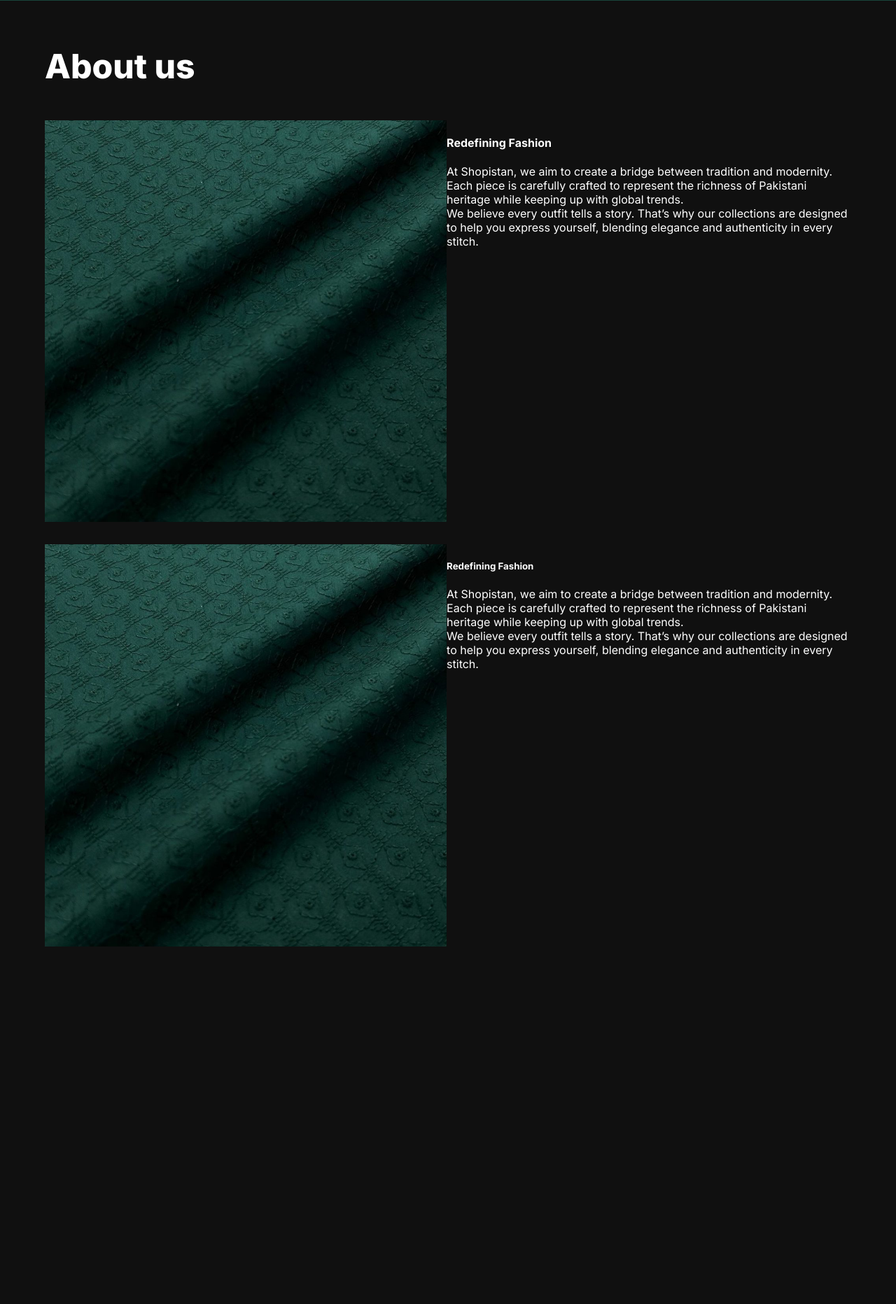
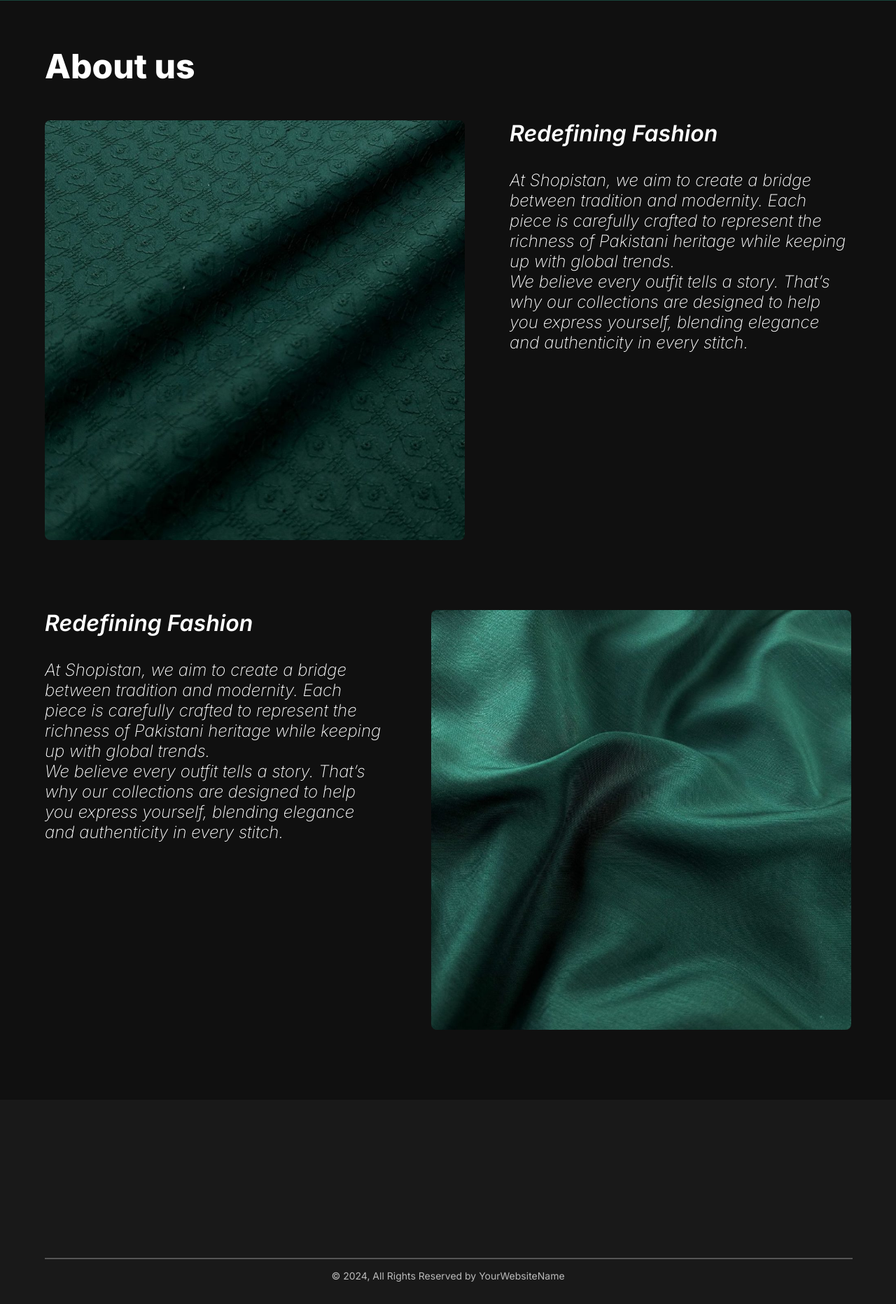
Before and after one commit to usmanz0/SSUET-Clothing-Expert-Website, a Flask app: page / in a window 1280 px wide. Shown: the part 937-2801 px from the top of the page at 70% size. Before the commit the page ends 2290 px from the top, so only its background shows below. Run offline with Flask 3, Linux system fonts and the light colour scheme.

Commit message:
about us section added

```diff
--- a/static/css/general.css
+++ b/static/css/general.css
@@ -1,5 +1,9 @@
+html {
+  scroll-behavior: smooth;
+}
+
 body {
-  padding: 81px 0;
+  padding: 81px 0 0 0;
   margin: 0;
 
   font-family: inter;
--- a/static/css/header.css
+++ b/static/css/header.css
@@ -29,6 +29,7 @@ header {
   display: flex;
 
   align-items: center;
+  justify-content: center;
 
   max-width: 453px;
   margin: 0px 40px 0px 40px;
--- a/static/css/homepage.css
+++ b/static/css/homepage.css
@@ -62,19 +62,72 @@ h2 {
 
 /* About Section */
 
-.about-section {
-  margin: 64px 64px 64px 64px;
+#about {
+  scroll-margin-top: 80px;
 }
 
-.about-info1-container,
-.about-info2-container {
-  display: flex;
-  margin-bottom: 32px;
+.about-section {
+  margin: 64px;
+
 }
 
-.about-info1-container img,
-.about-info2-container img {
-  min-width: 574.1px;
-  min-height: 443px;
+.about-info-container {
+  display: flex;
+  margin-bottom: 100px;
+  gap: 64px;
+
+}
+
+.about-info-container img,
+.about-info-container img {
+  width: 100%;
+  max-width: 900px;
+  max-height: 600px;
   object-fit: cover;
+  border-radius: 8px;
 }
+
+
+h4, h5 {
+  font-size: 32px;
+  font-style: italic;
+  font-weight: 600;
+
+  margin: 0 0 32px;
+  line-height: 38.73px;
+  letter-spacing: -2%;
+}
+
+.about-info-text-container p {
+  font-size: 24px;
+  font-style: italic;
+  font-weight: 200;
+
+  line-height: 29.05px;
+  letter-spacing: -2%;
+}
+
+/* FOOTER */
+
+.footer {
+  background-color: rgba(25, 25, 25, 1);
+  height: 260px;
+  display: flex;
+  justify-content: flex-end;
+  flex-direction: column;
+  padding: 0 64px 32px;
+
+}
+
+.footer-content hr {
+  width: 100%;
+  border: 0.5px solid #555;
+  margin-bottom: 15px;
+}
+
+.footer-content p {
+  color: #bbb;
+  font-size: 14px;
+  margin: 0;
+  text-align: center;
+}
--- a/templates/homepage.html
+++ b/templates/homepage.html
@@ -60,11 +60,13 @@
       </div>
     </section>
 
-    <section class="about-section">
+    <section id="about" class="about-section">
       <h3>About us</h3>
-      <div class="about-info1-container">
+      <div class="about-info-container">
+
         <img src="{{ url_for('static', filename='images/image1.jpeg') }}">
-        <div class="about-div1-text">
+
+        <div class="about-info-text-container">
           <h4>Redefining Fashion</h4>
           <p>
             At Shopistan, we aim to create a bridge between tradition and modernity. Each piece is carefully crafted to represent the richness of Pakistani heritage while keeping up with global trends.
@@ -75,9 +77,8 @@
         </div>
       </div>
 
-      <div class="about-info2-container">
-        <img src="{{ url_for('static', filename='images/image1.jpeg') }}">
-        <div class="about-div1-text">
+      <div class="about-info-container">
+        <div class="about-info-text-container">
           <h5>Redefining Fashion</h5>
           <p>
             At Shopistan, we aim to create a bridge between tradition and modernity. Each piece is carefully crafted to represent the richness of Pakistani heritage while keeping up with global trends.
@@ -86,8 +87,19 @@
             We believe every outfit tells a story. That’s why our collections are designed to help you express yourself, blending elegance and authenticity in every stitch.
           </p>
         </div>
+
+        <img src="{{ url_for('static', filename='images/image2.jpeg') }}">
+
       </div>
     </section>
+
+    <footer class="footer">
+      <div class="footer-content">
+        <hr />
+        <p>&copy; 2024, All Rights Reserved by YourWebsiteName</p>
+      </div>
+    </footer>
+
   </main>
 </body>
 </html>
```
Also changed, not shown: templates/services.html (+47 -1 lines).
